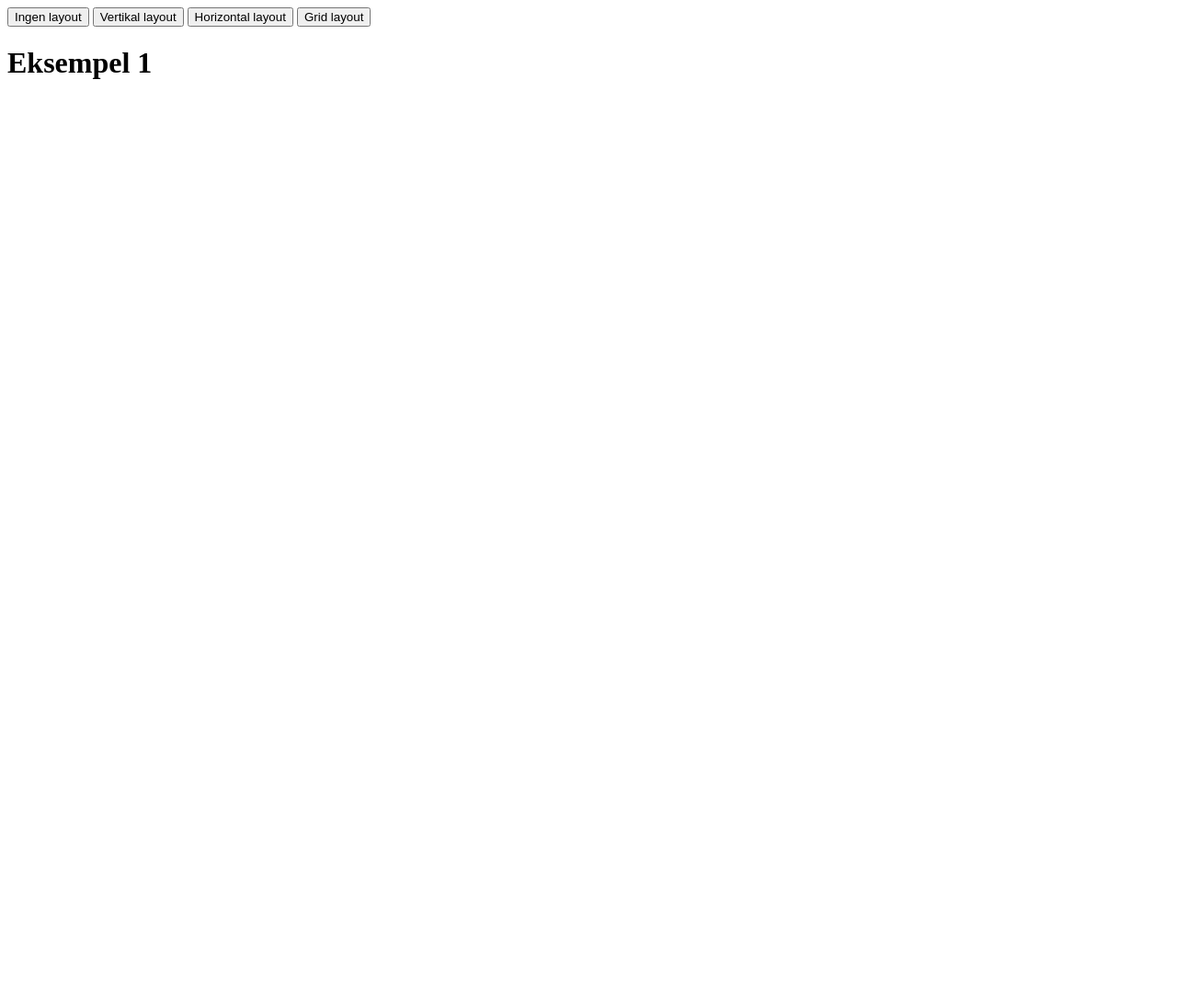
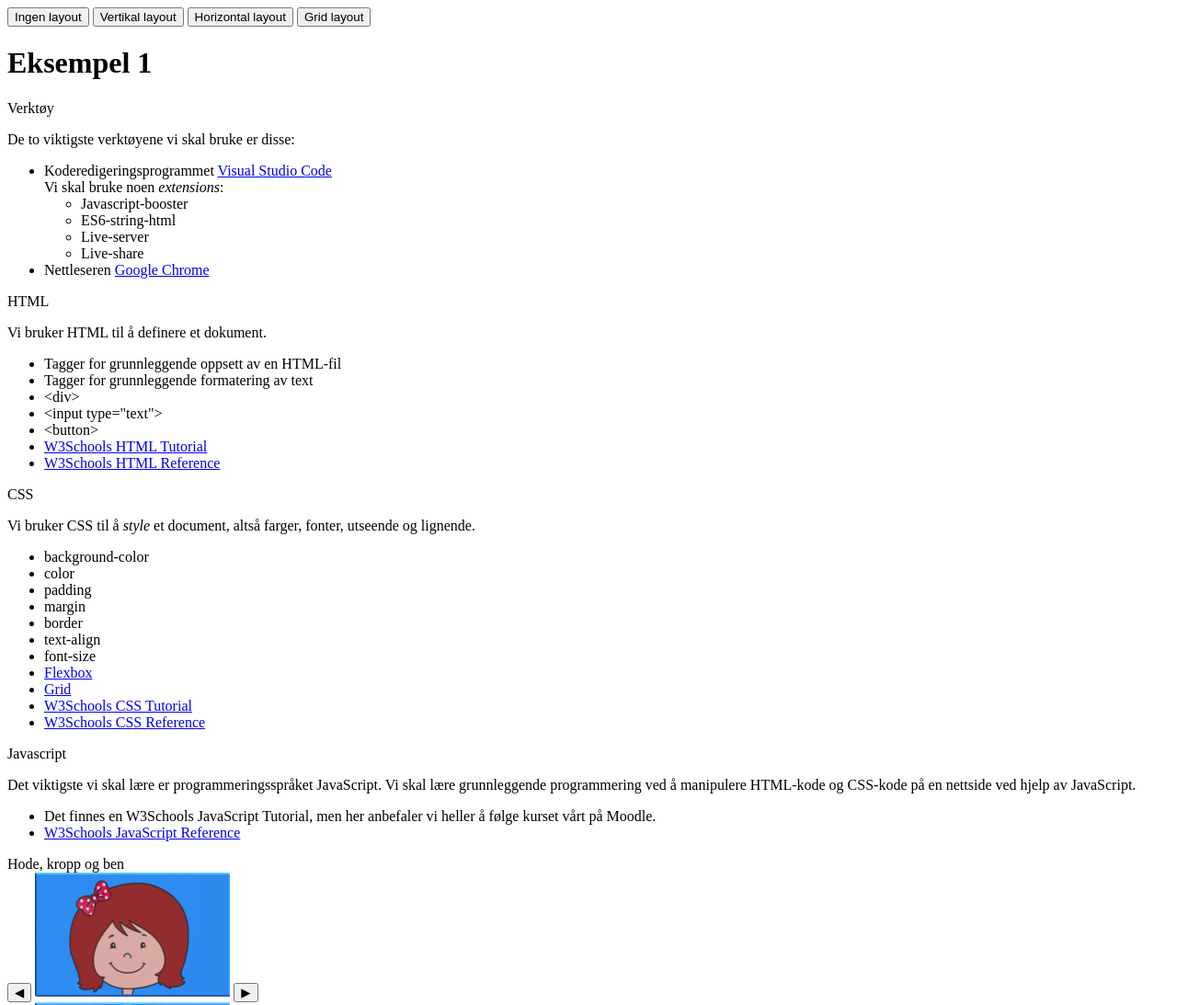
Before and after one commit to Grewal009/Start-IT, a plain HTML site: page Eksempel 1/index.html in a window 1280 px wide. Shown: the top 1093 px of the page at 92% size. Before the commit the page ends 800 px from the top, so only its background shows below. Drawn offline with Linux system fonts and the light colour scheme.

Commit message:
min første HTML

```diff
--- a/Eksempel 1/index.html
+++ b/Eksempel 1/index.html
@@ -12,5 +12,134 @@
     <button>Grid layout</button>
 
     <h1>Eksempel 1</h1>
+    <div>Verktøy</div>
+    <div>
+      <p>De to viktigste verktøyene vi skal bruke er disse:</p>
+      <ul>
+        <li>
+          Koderedigeringsprogrammet
+          <a href="https://code.visualstudio.com/" target="_blank"
+            >Visual Studio Code</a
+          >
+          <br />
+          Vi skal bruke noen <i>extensions</i>:
+          <ul>
+            <li>Javascript-booster</li>
+            <li>ES6-string-html</li>
+            <li>Live-server</li>
+            <li>Live-share</li>
+          </ul>
+        </li>
+        <li>
+          Nettleseren
+          <a href="https://www.google.com/" target="_blank">Google Chrome</a>
+        </li>
+      </ul>
+    </div>
+
+    <div>HTML</div>
+    <div>
+      <p>Vi bruker HTML til å definere et dokument.</p>
+      <ul>
+        <li>Tagger for grunnleggende oppsett av en HTML-fil</li>
+        <li>Tagger for grunnleggende formatering av text</li>
+        <li>&lt;div&gt;</li>
+        <li>&lt;input type="text"&gt;</li>
+        <li>&lt;button&gt;</li>
+        <li>
+          <a href="https://www.w3schools.com/html/default.asp" target="_blank"
+            >W3Schools HTML Tutorial</a
+          >
+        </li>
+        <li>
+          <a href="https://www.w3schools.com/tags/" target="_blank"
+            >W3Schools HTML Reference</a
+          >
+        </li>
+      </ul>
+    </div>
+
+    <div>CSS</div>
+    <div>
+      <p>
+        Vi bruker CSS til å <i>style</i> et document, altså farger, fonter,
+        utseende og lignende.
+      </p>
+
+      <ul>
+        <li>background-color</li>
+        <li>color</li>
+        <li>padding</li>
+        <li>margin</li>
+        <li>border</li>
+        <li>text-align</li>
+        <li>font-size</li>
+        <li>
+          <a
+            href="https://css-tricks.com/snippets/css/a-guide-to-flexbox/"
+            target="_blank"
+            >Flexbox</a
+          >
+        </li>
+        <li>
+          <a
+            href="https://css-tricks.com/snippets/css/complete-guide-grid/"
+            target="_blank"
+            >Grid</a
+          >
+        </li>
+        <li>
+          <a href="https://www.w3schools.com/css/default.asp" target="_blank"
+            >W3Schools CSS Tutorial</a
+          >
+        </li>
+        <li>
+          <a href="https://www.w3schools.com/cssref/index.php" target="_blank"
+            >W3Schools CSS Reference</a
+          >
+        </li>
+      </ul>
+    </div>
+
+    <div>Javascript</div>
+    <div>
+      <p>
+        Det viktigste vi skal lære er programmeringsspråket JavaScript. Vi skal
+        lære grunnleggende programmering ved å manipulere HTML-kode og CSS-kode
+        på en nettside ved hjelp av JavaScript.
+      </p>
+      <ul>
+        <li>
+          Det finnes en W3Schools JavaScript Tutorial, men her anbefaler vi
+          heller å følge kurset vårt på Moodle.
+        </li>
+        <li>
+          <a href="https://www.w3schools.com/jsref/default.asp" target="_blank"
+            >W3Schools JavaScript Reference</a
+          >
+        </li>
+      </ul>
+    </div>
+
+    <div>Hode, kropp og ben</div>
+    <div>
+      <div>
+        <button>◀</button>
+        <img src="./img/head1.png" />
+        <button>▶</button>
+      </div>
+      <div>
+        <button>◀</button>
+
+        <img src="./img/body1.png" />
+        <button>▶</button>
+      </div>
+
+      <div>
+        <button>◀</button>
+        <img src="./img/legs1.png" />
+        <button>▶</button>
+      </div>
+    </div>
   </body>
 </html>
```
Also changed, not shown: Eksempel 1/img/body1.png (added), Eksempel 1/img/body2.png (added), Eksempel 1/img/body3.png (added), Eksempel 1/img/body4.png (added), Eksempel 1/img/head1.png (added), Eksempel 1/img/head2.png (added), Eksempel 1/img/head3.png (added), Eksempel 1/img/head4.png (added), Eksempel 1/img/legs1.png (added), Eksempel 1/img/legs2.png (added), Eksempel 1/img/legs3.png (added), Eksempel 1/img/legs4.png (added).
